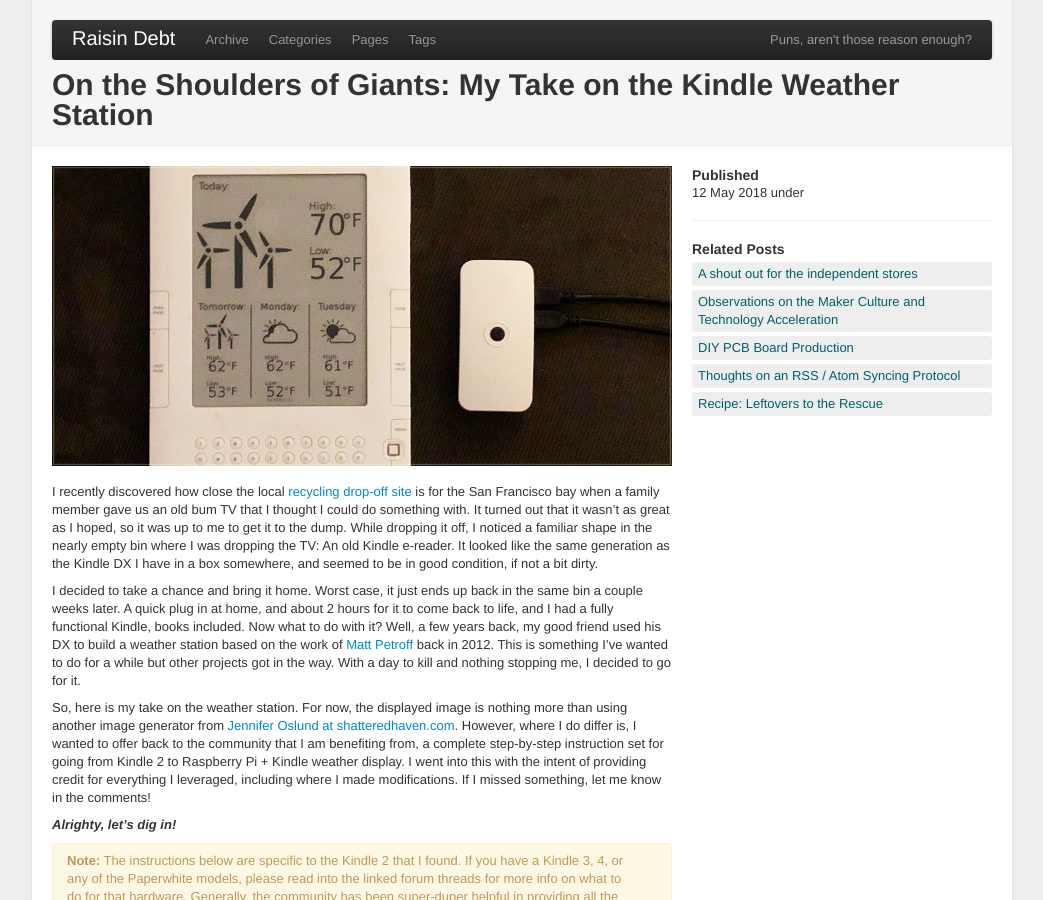
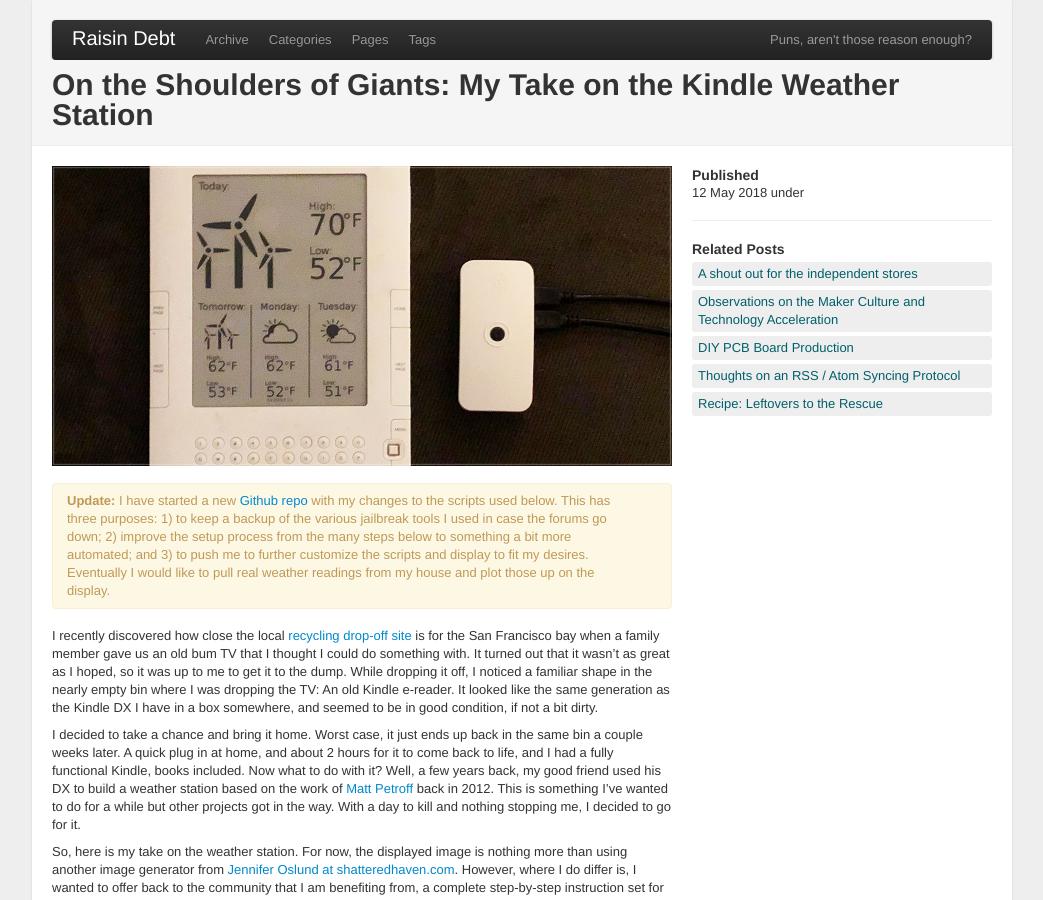
Before and after one commit to sethvoltz/sethvoltz.github.com, a Jekyll site: the page built from _posts/2018-05-12-on-the-shoulders-of-giants-my-take-on-the-kindle-weather-station.md, in a window 1280 px wide and 900 px high. Shown: the whole window, without its empty margins (118-1161 px from the left). Built offline with Jekyll 4.4.1, drawn with Linux system fonts in a browser that asks for light colours; nearby versions of some CDN libraries; comment, search, counter and statistics services are not loaded.

Commit message:
Update kindle weather post

```diff
--- a/_posts/2018-05-12-on-the-shoulders-of-giants-my-take-on-the-kindle-weather-station.md
+++ b/_posts/2018-05-12-on-the-shoulders-of-giants-my-take-on-the-kindle-weather-station.md
@@ -7,6 +7,16 @@ image: on-the-shoulders-of-giants-my-take-on-the-kindle-weather-station
 tags: []
 ---
 {% include JB/setup %}
+
+<div class="alert alert-warning">
+<strong>Update:</strong>
+I have started a new <a href="https://github.com/sethvoltz/kindle-weather">Github repo</a> with my
+changes to the scripts used below. This has three purposes: 1) to keep a backup of the various
+jailbreak tools I used in case the forums go down; 2) improve the setup process from the many steps
+below to something a bit more automated; and 3) to push me to further customize the scripts and
+display to fit my desires. Eventually I would like to pull real weather readings from my house and
+plot those up on the display.
+</div>
 
 I recently discovered how close the local [recycling drop-off site][recycle] is for the San
 Francisco bay when a family member gave us an old bum TV that I thought I could do something with.
```
